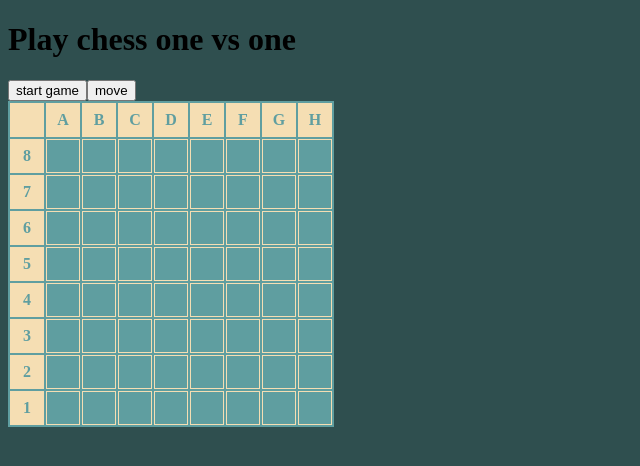
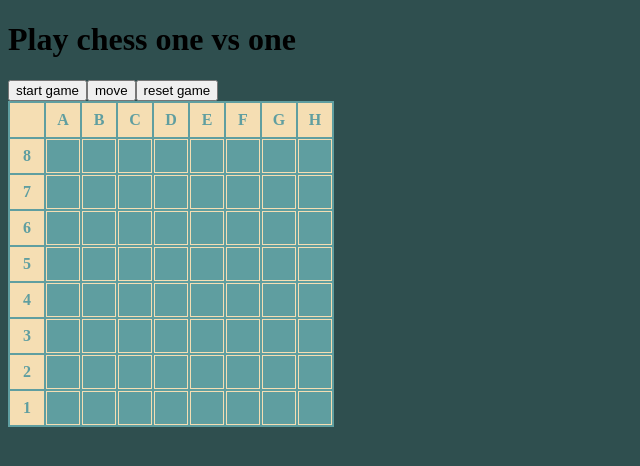
Before and after one commit to rolbra/webChess, an Angular app: page / in a window 1280 px wide. Shown: the top 466 px of the page, without its empty margins (0-640 px from the left). Built offline with nearby package versions, Linux system fonts and the light colour scheme.

Commit message:
reset game button

```diff
--- a/src/app/app.component.html
+++ b/src/app/app.component.html
@@ -4,6 +4,7 @@
 
     <button (click)="setFigures()">start game</button>
     <button (click)="move()">move</button>
+    <button (click)="resetGame()">reset game</button>
 
     <table class="board" (click)="onClick($event)" (keydown)="onKeydown($event)" tabindex="0">
       <tr>
--- a/src/app/app.component.ts
+++ b/src/app/app.component.ts
@@ -119,4 +119,14 @@ export class AppComponent{
 
     this.setFigures();
   }
+
+  public resetGame(){
+    console.log('reset game');
+    this.positioner.resetGame().subscribe( respsonse => {
+      this.reply = respsonse;
+      console.log(this.reply);
+    });
+
+    this.setFigures();
+  }
 }
--- a/src/app/http-client.service.ts
+++ b/src/app/http-client.service.ts
@@ -27,4 +27,13 @@ export class HttpClientService{
 
     return this.httpClient.post('http://localhost:8080/api/move', JSON.stringify(body), {headers});
   }
+
+  resetGame():Observable<any>{
+    const headers = new HttpHeaders()
+      .set('Content-Type', 'application/json')
+      .set('Access-Control-Allow-Origin', '*');
+      const body = {gameId:"A489-78D1"};
+
+    return this.httpClient.post('http://localhost:8080/api/resetGame', JSON.stringify(body), {headers});
+  }
 }
--- a/src/app/positioner.service.ts
+++ b/src/app/positioner.service.ts
@@ -20,4 +20,8 @@ export class PositionerService {
   move(moveFrom: string, moveTo: string) : Observable<any>{
     return this.httpClientSrv.move(moveFrom, moveTo);
   }
+
+  resetGame() : Observable<any>{
+    return this.httpClientSrv.resetGame();
+  }
 }
```
